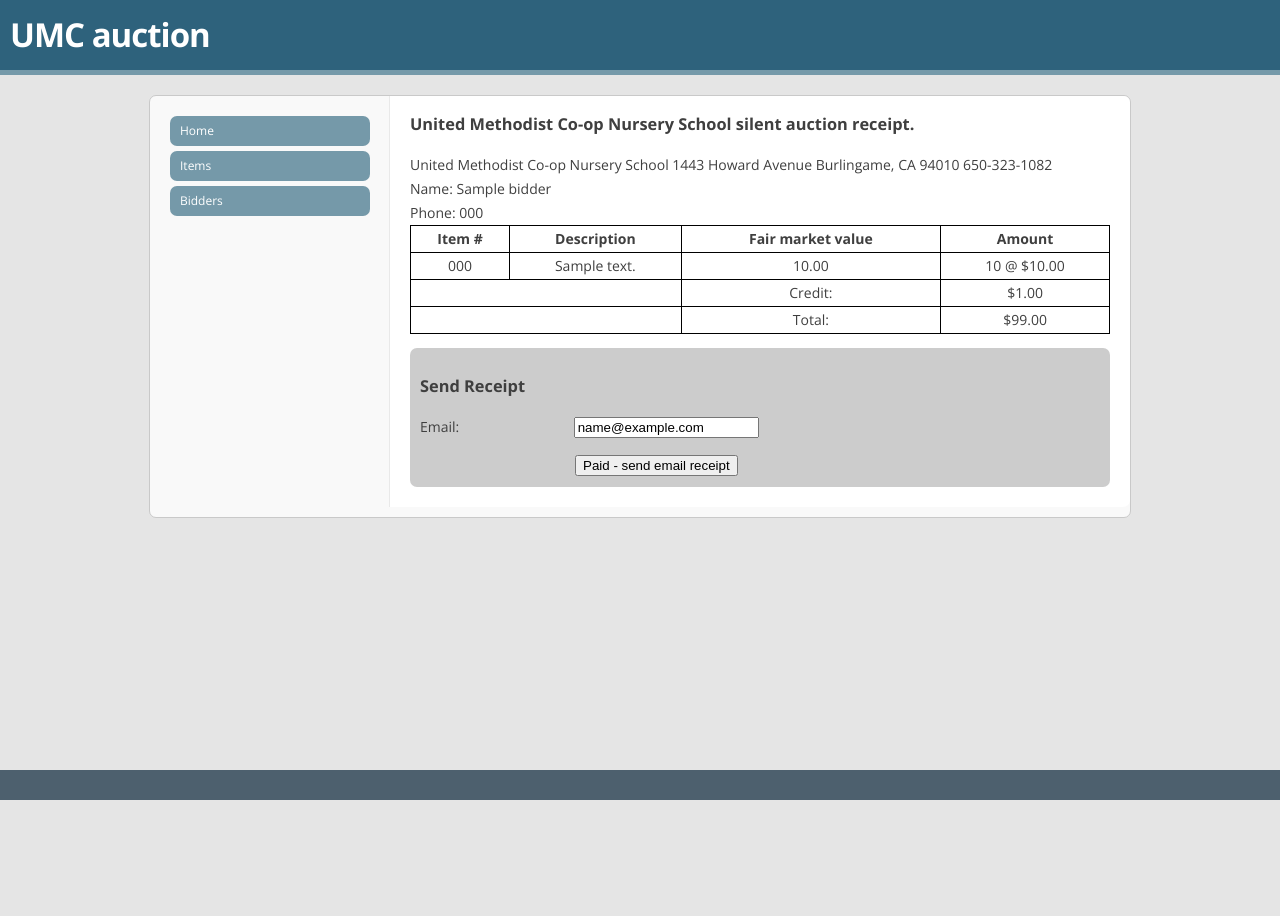
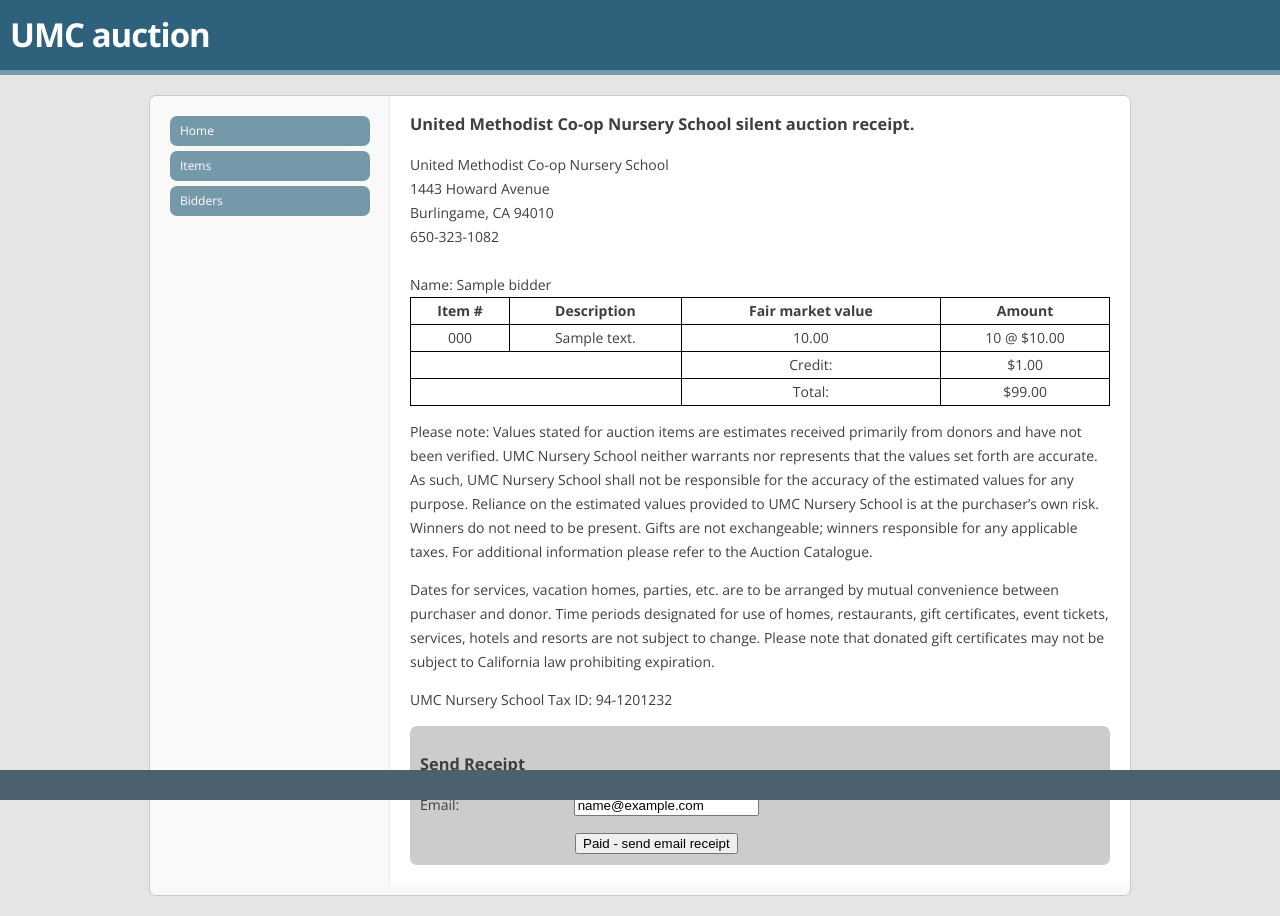
Before and after one commit to alex-hofsteede/umc_auction, a Django app: page /bidders/1/checkout in a window 1280 px wide. Before the commit the page ends 800 px from the top, so only its background shows below. Run offline with Django 3.2, Linux system fonts and the light colour scheme; a user stored in the database is signed in; tables that the repository leaves empty hold one stand-in row (values such as "Sample post"); parts of the project's set-up code (start-up, migrations or seed data) failed here and were passed over.

Commit message:
changes to receipt template

```diff
--- a/templates/auction/receipt.html
+++ b/templates/auction/receipt.html
@@ -19,14 +19,13 @@
 }
 </style>
 <h3> United Methodist Co-op Nursery School silent auction receipt.</h3>
-United Methodist Co-op Nursery School
-1443 Howard Avenue
-Burlingame, CA 94010
-650-323-1082
+United Methodist Co-op Nursery School<br>
+1443 Howard Avenue<br>
+Burlingame, CA 94010<br>
+650-323-1082<br>
 <br/>
 Name: {{bidder.name}}
 <br/>
-Phone: {{bidder.phone}}
 <table class="receipt-table">
     <tr>
         <th>Item #</th>
@@ -55,3 +54,9 @@
     <td>${{bidder.purchase_total|floatformat:2}}</td>
 </tr>
 </table>
+<p>
+Please note:  Values stated for auction items are estimates received primarily from donors and have not been verified.  UMC Nursery School neither warrants nor represents that the values set forth are accurate.  As such, UMC Nursery School shall not be responsible for the accuracy of the estimated values for any purpose.  Reliance on the estimated values provided to UMC Nursery School is at the purchaser’s own risk.  Winners do not need to be present. Gifts are not exchangeable; winners responsible for any applicable taxes.  For additional information please refer to the Auction Catalogue.
+<p>
+Dates for services, vacation homes, parties, etc. are to be arranged by mutual convenience between purchaser and donor.  Time periods designated for use of homes, restaurants, gift certificates, event tickets, services, hotels and resorts are not subject to change. Please note that donated gift certificates may not be subject to California law prohibiting expiration.
+<p>
+UMC Nursery School Tax ID: 94-1201232
```
